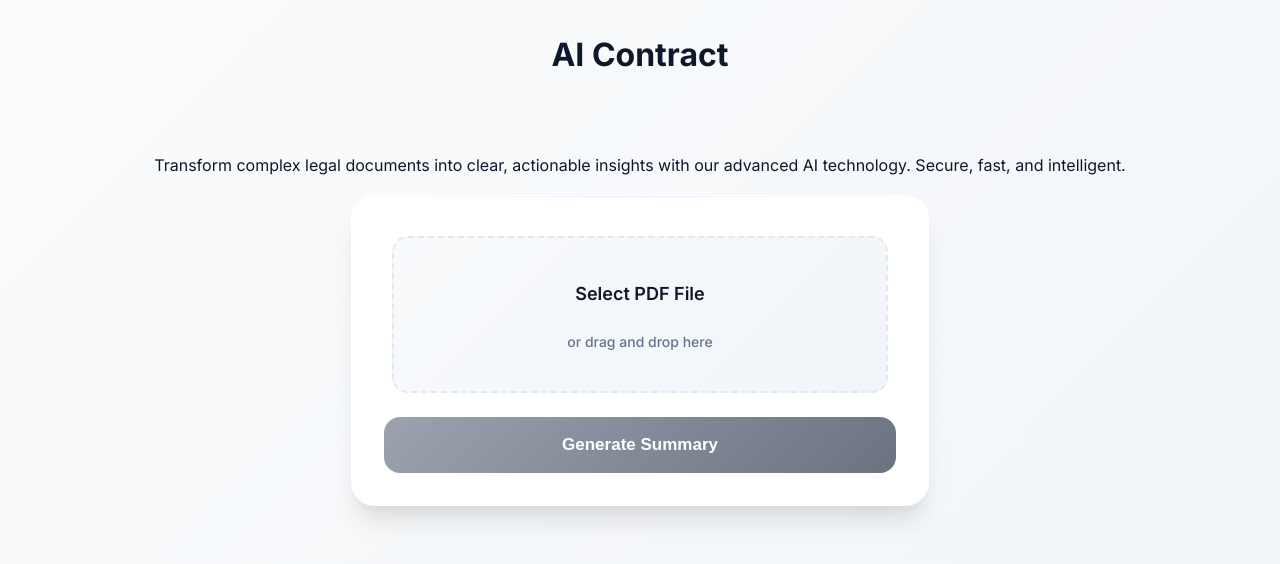
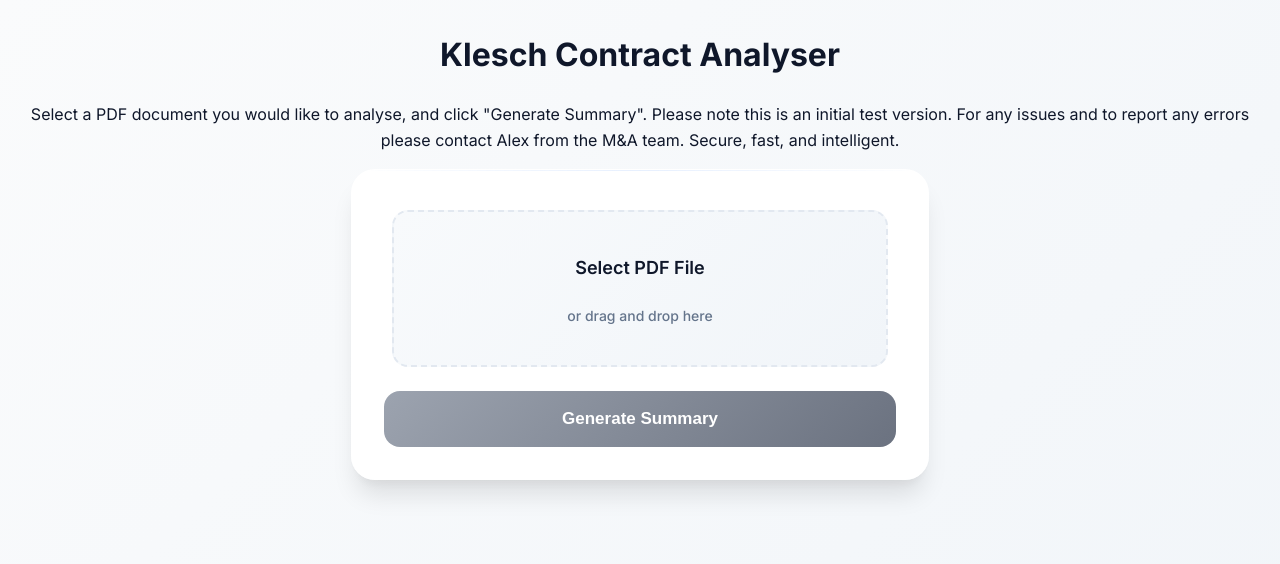
Before and after one commit to alexlomt/contract-summariser, a Next.js app: page / in a window 1280 px wide. Shown: the top 564 px of the page. Built offline with nearby package versions, Linux system fonts and the light colour scheme.

Commit message:
Update page.tsx
Wording

```diff
--- a/app/page.tsx
+++ b/app/page.tsx
@@ -14,15 +14,12 @@ export default function Home() {
       <div className="w-full max-w-4xl text-center mb-12 relative z-10">
         <h1 className="text-5xl sm:text-6xl lg:text-7xl font-bold tracking-tight mb-6 text-white">
           <span className="block">
-            AI Contract
-          </span>
-          <span className="bg-gradient-to-r from-blue-400 via-purple-400 to-blue-400 bg-clip-text text-transparent">
-            Summarizer
+            Klesch Contract Analyser
           </span>
         </h1>
 
         <p className="text-xl text-gray-300 max-w-3xl mx-auto leading-relaxed">
-          Transform complex legal documents into clear, actionable insights with our advanced AI technology.
+          Select a PDF document you would like to analyse, and click "Generate Summary". Please note this is an initial test version. For any issues and to report any errors please contact Alex from the M&A team.
           <span className="font-semibold text-blue-400"> Secure, fast, and intelligent.</span>
         </p>
       </div>
```
